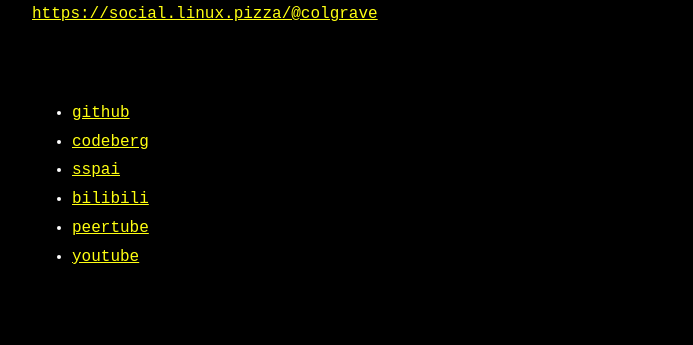
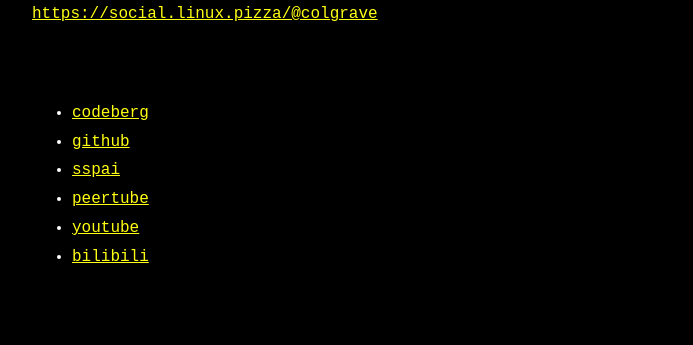
Before and after one commit to colgrave34/colgrave34.github.io, a Jekyll site: the page built from contact.md, in a window 1280 px wide. Shown: the part 672-1017 px from the top of the page, without its empty margins (288-981 px from the left). Built offline with Jekyll 4.4.1, drawn with Linux system fonts in a browser that asks for light colours.

Commit message:
Change links order

```diff
--- a/contact.md
+++ b/contact.md
@@ -22,9 +22,9 @@
 &nbsp;
 &nbsp;
 
+- [codeberg](https://codeberg.org/Colgrave)
 - [github](https://github.com/Colgrave34)
-- [codeberg](https://codeberg.org/Colgrave)
 - [sspai](https://sspai.com/u/11l4rhh4/updates/)
-- [bilibili](https://space.bilibili.com/16015122/)
 - [peertube](https://tilvids.com/c/colgrave_channel/videos)
 - [youtube](https://www.youtube.com/@Colgrave34)
+- [bilibili](https://space.bilibili.com/16015122/)
```
